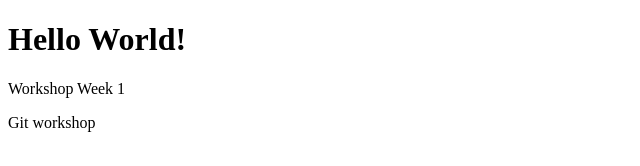
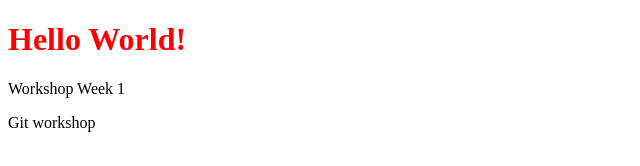
Before and after one commit to nataleedesotell/git-test, a website: page index.html in a window 1280 px wide. Shown: the whole page, without its empty margins (0-640 px from the left). Drawn offline with Linux system fonts and the light colour scheme.

Commit message:
node error removed

```diff
--- a/index.html
+++ b/index.html
@@ -4,7 +4,7 @@
 
     </head>
     <body>
-      <h1>Hello World!</h1>
+      <h1 style="color: red">Hello World!</h1>
       <p>Workshop Week 1</p>
       <p>Git workshop</p>
     </body>
--- a/package.json
+++ b/package.json
@@ -1,10 +1,12 @@
 {
   "name": "git-test",
   "version": "1.0.0",
-  "description": "This is a test directory to brush up on Git and Node",
+  "description": "This is the Git and Node basic learning project",
   "main": "index.html",
   "scripts": {
-    "test": "echo \"Error: no test specified\" && exit 1"
+    "start": "npm run lite",
+    "test": "echo \"Error: no test specified\" && exit 1",
+    "lite": "lite-server"
   },
   "repository": {
     "type": "git",
```
